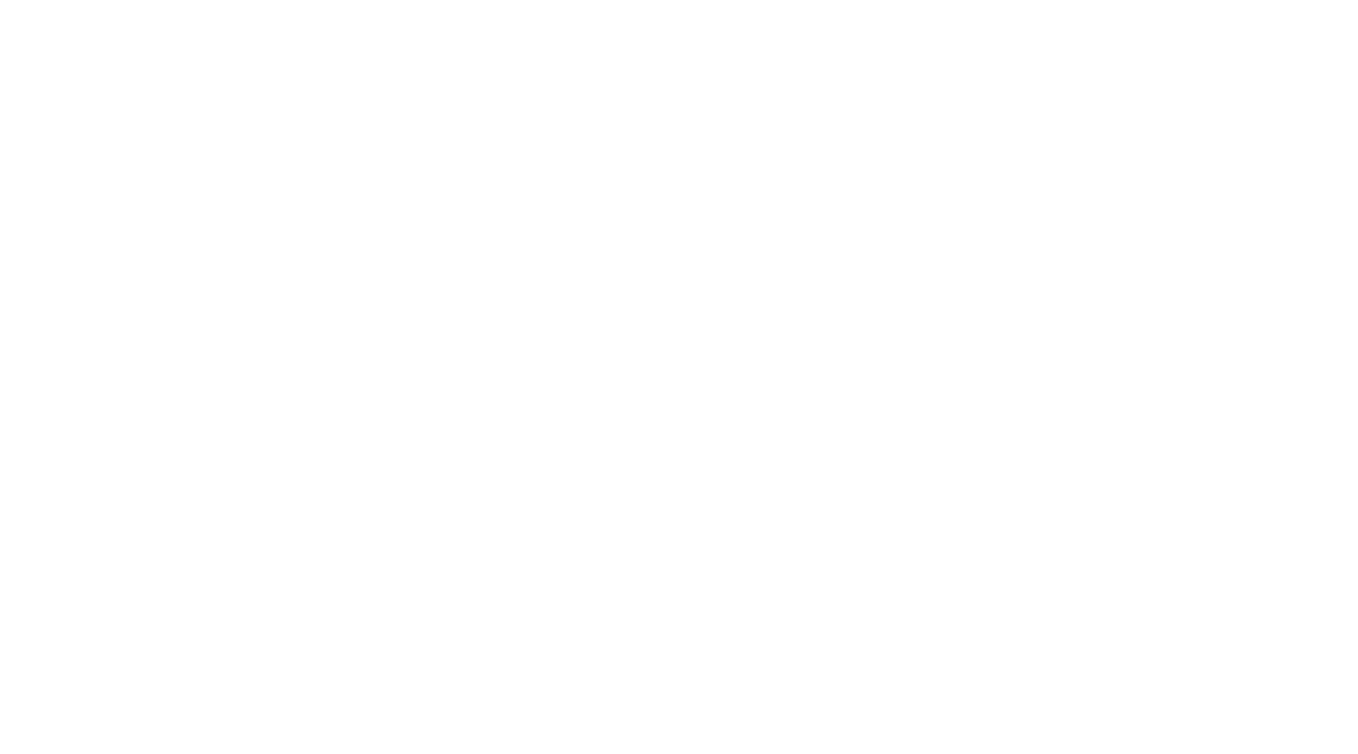
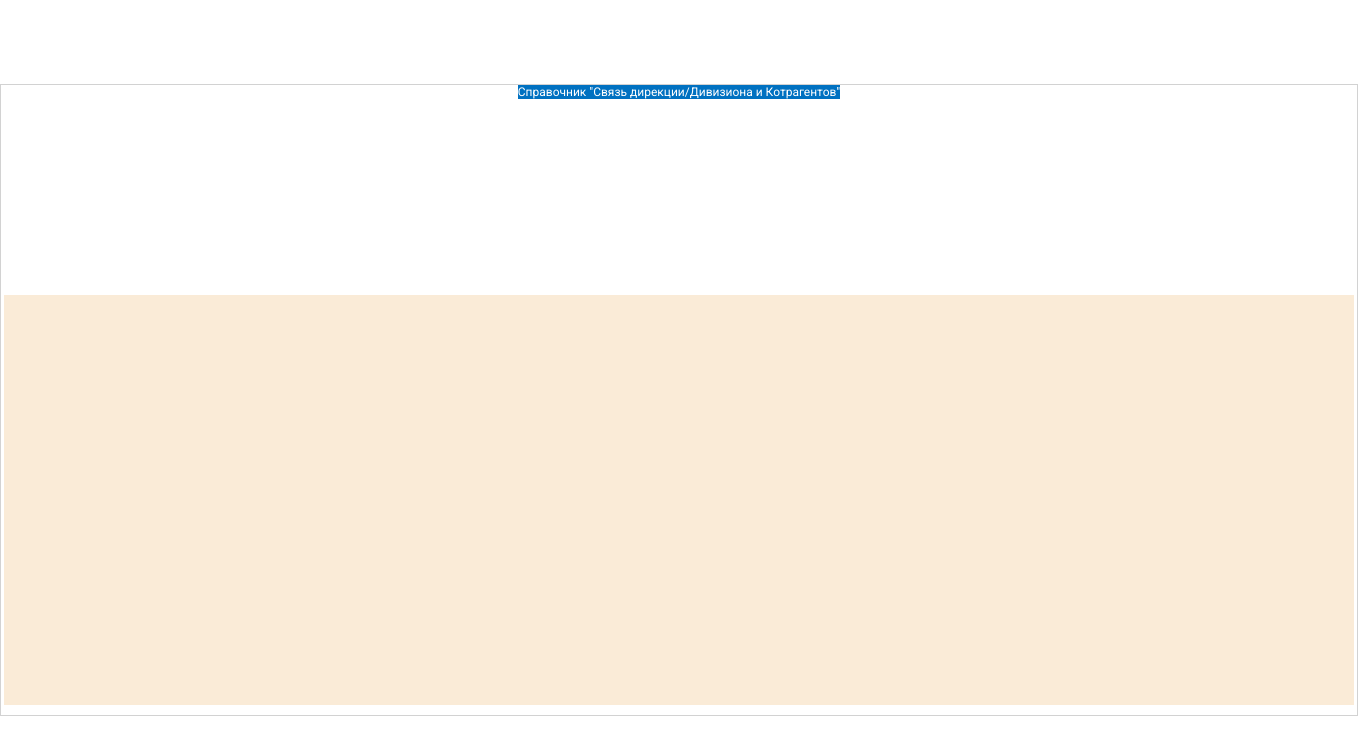
Before and after one commit to buccaneer33/relation-form, a website built with webpack: page src/html/template/index.html in a window 1280 px wide. Shown: the whole page, 1358 px wide, since content can reach past the window. Built offline with nearby package versions, Linux system fonts and the light colour scheme.

Commit message:
abort development

```diff
--- a/src/html/template/index.html
+++ b/src/html/template/index.html
@@ -6,6 +6,17 @@
         <!--[if lt IE 10]><script src="//html5shim.googlecode.com/svn/trunk/html5.js"></script><![endif]-->
     </head>
         <body class="body body--theme">
+            <div class="wrapper wrapper--theme">
+                <header class="header">
+                    <div class="header__title header__title--theme-blue">Справочник "Связь дирекции/Дивизиона и Котрагентов"</div>
+                    <div class="header__search-form"></div>
+                    <div class="header__add-record-form"></div>
 
+                </header>
+
+                <main class="main main--theme">
+
+                </main>
+            </div><!--end of wrapper-->
     </body>
 </html>
--- a/src/scss/body/body-theme.scss
+++ b/src/scss/body/body-theme.scss
@@ -1,12 +1,13 @@
 .body--theme{
-    //background-color: $bgc--body-bgc;
-    //color: $text_color--primary_dark;
+    background-color: $bgc--primary;
+    color: $text-color--primary-dark;
     font-family: 'Roboto', sans-serif;
     margin: 0;
     padding: 0;
 }
-.body__wrapper--theme{
+.wrapper--theme{
     margin: 0 auto;
-    padding: 0;
-    //background-color: $bgc--primary;
+    padding: 0 3px 10px 3px;
+    background-color: $bgc--primary;
+    border: 1px solid $interface-color--secondary-light;
 }
--- a/src/scss/body/body.scss
+++ b/src/scss/body/body.scss
@@ -4,20 +4,21 @@
     flex-direction: column;
     flex-wrap: nowrap;
     align-items: stretch;
-    justify-content: space-between;
+    justify-content: center;
     min-height: 100vh;
     min-width: 100%;
     box-sizing: border-box;
-
-    &__wrapper{
-        width: 80%;
-        min-width: 1000px;
-        flex-grow: 1;
-        margin: 0 auto;
-        display: flex;
-        flex-direction: column;
-        flex-wrap: wrap;
-        align-items: center;
-        justify-content: space-around;
-    }
+    font-size: 12px;
 }
+.wrapper{
+    width: 70%;
+    min-width: 1350px;
+    height: 60%;
+    min-height: 620px;
+    position: relative;
+    display: flex;
+    flex-direction: column;
+    flex-wrap: nowrap;
+    align-items: center;
+    justify-content: space-around;
+}
--- /dev/null
+++ b/src/scss/header/header-title/header-title.scss
@@ -0,0 +1,7 @@
+.header__title{
+
+    &--theme-blue{
+        background-color: $bgc__form-header;
+        color: $text-color__form-header--light;
+    }
+}
--- a/src/scss/header/header.scss
+++ b/src/scss/header/header.scss
@@ -1 +1,12 @@
-@import "header-theme.scss";
+@import "header-title/header-title.scss";
+//@import "header-theme.scss";
+.header{
+    //position: fixed;
+    height: 210px;
+    width: 100%;
+    display: flex;
+    flex-direction: column;
+    flex-wrap: nowrap;
+    align-items: center;
+    justify-content: stretch;
+}
--- a/src/scss/helpers/button.scss
+++ b/src/scss/helpers/button.scss
@@ -1,6 +1,10 @@
 .button{
   position: relative;
-  border: transparent;
-  background-color: transparent;
   cursor: pointer;
+
+  &--basic{
+      border: 1px solid $interface-color--secondary-dark;
+      background-image: linear-gradient($bgc__button--gr-top, $bgc__button--gr-bottom);
+      border-radius: 3px;
+  }
 }
--- a/src/scss/main/main.scss
+++ b/src/scss/main/main.scss
@@ -1 +1,7 @@
 @import "main-theme.scss";
+.main{
+    height: 383px;
+    width: 100%;
+    background-color: antiquewhite;
+    flex-grow: 2;
+}
```
Also changed, not shown: dist/dev/css/index.css, dist/dev/index.html, src/scss/header/header-theme.scss (deleted).
